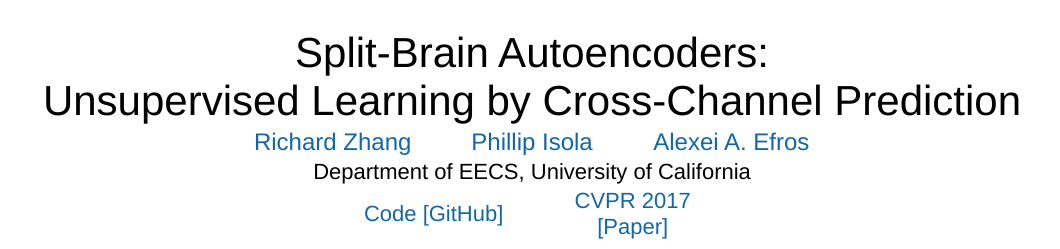
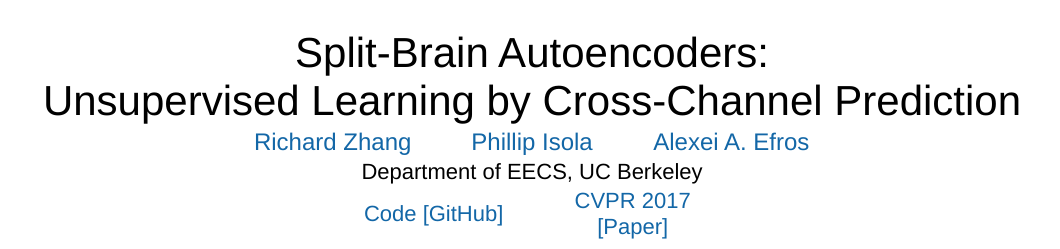
Before and after one commit to richzhang/splitbrainauto, a plain HTML site: page index.html in a window 1280 px wide. Shown: the top 249 px of the page, without its empty margins (108-1168 px from the left). Drawn offline with Linux system fonts and the light colour scheme; a script that the page names is missing.

Commit message:
small updates

```diff
--- a/index.html
+++ b/index.html
@@ -138,7 +138,7 @@
 		  		  		</center>
 		  		  	  </td>
 			  </table>
-          	<span style="font-size:22px">Department of EECS, University of California</span>
+          	<span style="font-size:22px">Department of EECS, UC Berkeley</span>
           	<!-- <span style="font-size:22px">In CVPR, 2017.</span><br> -->
           		<!-- <span style="font-size:30px">ECCV 2016.</span> -->
 
```
